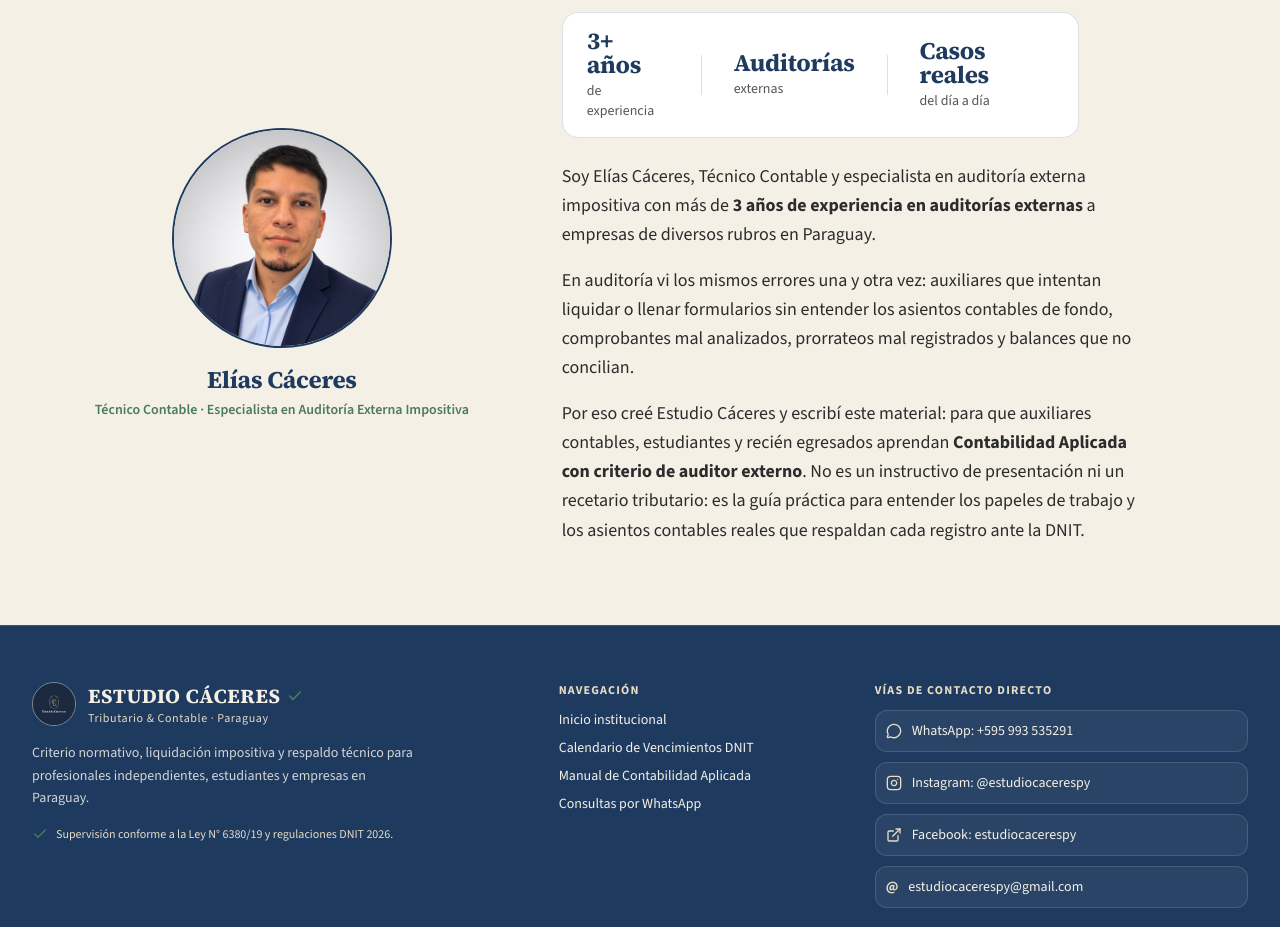
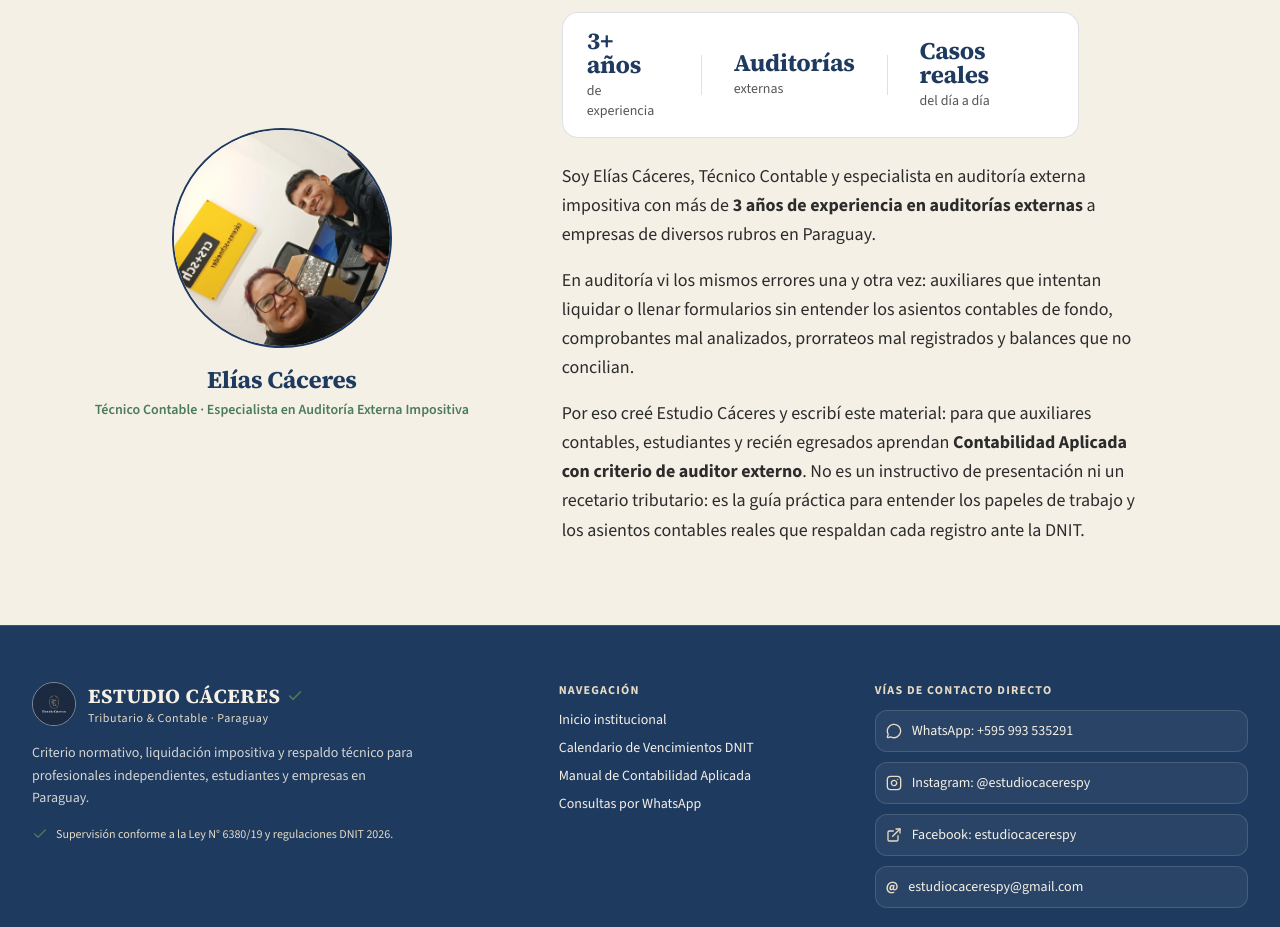
Before and after one commit to manuelias17/estudio-caceres-py, a React (Vite) app: page /manual in a window 1280 px wide. Shown: the part 3560-4487 px from the top of the page. Built offline with nearby package versions, Linux system fonts and the light colour scheme.

Commit message:
refactor(ui): update author profile image
Replace the hardcoded local author image with a new image from the assets directory and adjust object positioning for better display.

```diff
--- a/src/pages/ManualLandingPage.tsx
+++ b/src/pages/ManualLandingPage.tsx
@@ -8,7 +8,6 @@ import {
   Truck
 } from 'lucide-react';
 
-import fotoPerfilAutor from '../assets/images/foto_perfil_elias_caceres.jpg';
 import previewTomo1Indice from '../assets/images/preview_tomo1_indice.svg';
 import previewTomo2Ejercitario from '../assets/images/preview_tomo2_ejercitario.svg';
 import previewTomo2Matriz from '../assets/images/preview_tomo2_matriz.svg';
@@ -833,9 +832,9 @@ export default function ManualLandingPage() {
             <div className="lg:col-span-5 flex flex-col items-center text-center">
               <div className="relative w-[220px] h-[220px] rounded-full border-2 border-[#1E3A5F] overflow-hidden bg-white flex items-center justify-center">
                 <img
-                  src={fotoPerfilAutor}
+                  src="/assets/aistudio/WhatsApp_Image_2026-11-24_at_09.10.38_a4a9eef2.jpeg"
                   alt="Elías Cáceres - Técnico Contable, Especialista en Auditoría Externa Impositiva y Fundador de Estudio Cáceres"
-                  className="w-full h-full object-cover object-top"
+                  className="w-full h-full object-cover object-center"
                   loading="lazy"
                   decoding="async"
                   width={220}
```
Also changed, not shown: public/assets/aistudio/WhatsApp_Image_2026-11-24_at_09.10.38_a4a9eef2.jpeg (added).
